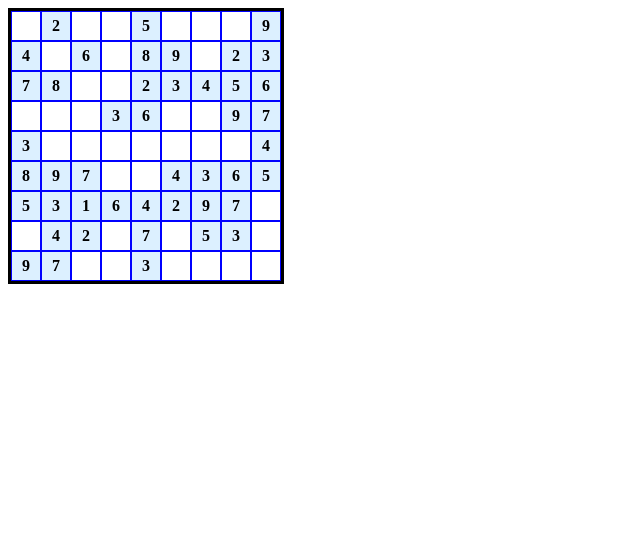
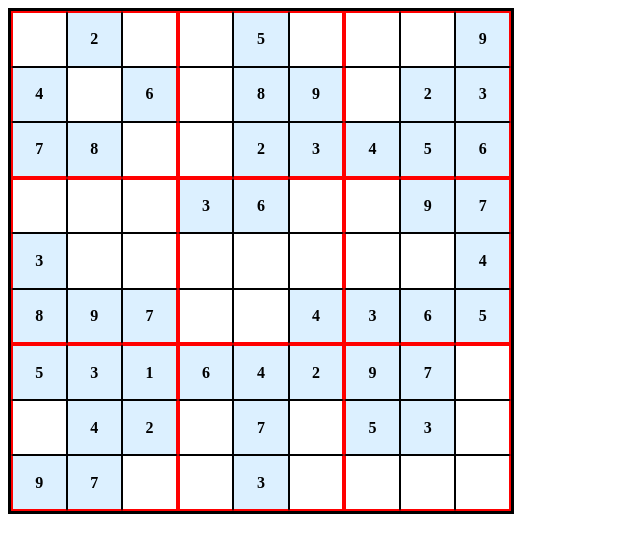
Before and after one commit to sankalplele/sudoku, a React (Vite) app: page / in a window 1280 px wide. Shown: the top 552 px of the page, without its empty margins (0-640 px from the left). Built offline with nearby package versions, Linux system fonts and the light colour scheme.

Commit message:
feat: add border to the blocks

```diff
--- a/src/App.jsx
+++ b/src/App.jsx
@@ -1,14 +1,16 @@
 import { useState } from "react";
 import Board from "./components/Board";
 import { generateRandomBoard } from "./features/board/generateRandomBoard";
+import { traverseBlockSpiral } from "./features/board/blockBorder";
 
 function App() {
   const initialBoard = generateRandomBoard(45);
+  const blockTraversal = traverseBlockSpiral();
 
   return (
     <>
       <div>
-        <Board initialBoard={initialBoard} />
+        <Board initialBoard={initialBoard} blockTraversal={blockTraversal} />
       </div>
     </>
   );
--- a/src/components/Board.jsx
+++ b/src/components/Board.jsx
@@ -1,8 +1,9 @@
 import { useState } from "react";
 import Box from "./Box";
 import { isValid } from "../features/board/validateInsertion";
+import { BOARD_SIZE, BOX_SIZE } from "../utils/constants";
 
-function Board({ initialBoard }) {
+function Board({ initialBoard, blockTraversal }) {
   const [board, setBoard] = useState(initialBoard);
   const [isBoardEditing, setIsBoardEditing] = useState(false);
   const [editingCell, setEditingCell] = useState(null);
@@ -44,12 +45,12 @@ function Board({ initialBoard }) {
       <div
         style={{
           display: "grid",
-          gridTemplateColumns: "repeat(9, 1fr)",
-          gridTemplateRows: "repeat(9, 1fr)",
+          gridTemplateColumns: `repeat(${BOARD_SIZE}, 1fr)`,
+          gridTemplateRows: `repeat(${BOARD_SIZE}, 1fr)`,
           justifyContent: "center",
           border: "3px solid black",
-          width: "270px",
-          height: "270px",
+          aspectRatio: "1",
+          width: "500px",
         }}
       >
         {board.map((row, rowIndex) => {
@@ -61,6 +62,10 @@ function Board({ initialBoard }) {
               isEditing={
                 editingCell?.row === rowIndex && editingCell?.col === boxIndex
               }
+              typeObj={blockTraversal[
+                BOX_SIZE * Math.floor(rowIndex / BOX_SIZE) +
+                  Math.floor(boxIndex / BOX_SIZE)
+              ].find((obj) => obj.row === rowIndex && obj.col === boxIndex)}
               isBoardEditing={isBoardEditing}
               setIsBoardEditing={setIsBoardEditing}
               count={count}
--- a/src/components/Box.jsx
+++ b/src/components/Box.jsx
@@ -9,6 +9,7 @@ function Box({
   setIsBoardEditing,
   count,
   setCount,
+  typeObj,
   onSelect,
   isPreFilled,
 }) {
@@ -20,11 +21,17 @@ function Box({
     }
   };
 
+  const type = typeObj?.type;
+  const hasType = type ? true : false;
+
   return (
     <>
       <div
         style={{
-          border: "1px solid blue",
+          borderTop: `${hasType && (type === "tl" || type === "t" || type === "tr") ? "2px solid red" : "1px solid black"}`,
+          borderRight: `${hasType && (type === "tr" || type === "r" || type === "br") ? "2px solid red" : "1px solid black"}`,
+          borderBottom: `${hasType && (type === "br" || type === "b" || type === "bl") ? "2px solid red" : "1px solid black"}`,
+          borderLeft: `${hasType && (type === "bl" || type === "l" || type === "tl") ? "2px solid red" : "1px solid black"}`,
           textAlign: "center",
           alignContent: "center",
           cursor: `${(!isBoardEditing && !isPreFilled) || isEditing ? "pointer" : "auto"}`,
--- /dev/null
+++ b/src/features/board/blockBorder.js
@@ -0,0 +1,54 @@
+import { BOARD_SIZE, BOX_SIZE } from "../../utils/constants.js";
+
+const traverseSpiral = (startRow, startCol) => {
+  let traversal = [];
+
+  traversal.push({ row: startRow, col: startCol, type: "tl" });
+
+  for (let topCol = 1; topCol < BOX_SIZE - 1; topCol++) {
+    traversal.push({ row: startRow, col: startCol + topCol, type: "t" });
+  }
+
+  traversal.push({ row: startRow, col: startCol + BOX_SIZE - 1, type: "tr" });
+
+  for (
+    let rightRow = startRow + 1;
+    rightRow < startRow + BOX_SIZE - 1;
+    rightRow++
+  ) {
+    traversal.push({ row: rightRow, col: startCol + BOX_SIZE - 1, type: "r" });
+  }
+
+  traversal.push({
+    row: startRow + BOX_SIZE - 1,
+    col: startCol + BOX_SIZE - 1,
+    type: "br",
+  });
+
+  for (
+    let bottomCol = startCol + BOX_SIZE - 2;
+    bottomCol > startCol;
+    bottomCol--
+  ) {
+    traversal.push({ row: startRow + BOX_SIZE - 1, col: bottomCol, type: "b" });
+  }
+
+  traversal.push({ row: startRow + BOX_SIZE - 1, col: startCol, type: "bl" });
+
+  for (let leftRow = startRow + BOX_SIZE - 2; leftRow > startRow; leftRow--) {
+    traversal.push({ row: leftRow, col: startCol, type: "l" });
+  }
+
+  return traversal;
+};
+
+export const traverseBlockSpiral = () => {
+  let allBlockTraversal = [];
+  for (let rowFactor = 0; rowFactor < BOARD_SIZE; rowFactor += BOX_SIZE) {
+    for (let colFactor = 0; colFactor < BOARD_SIZE; colFactor += BOX_SIZE) {
+      allBlockTraversal.push(traverseSpiral(rowFactor, colFactor));
+    }
+  }
+
+  return allBlockTraversal;
+};
```
